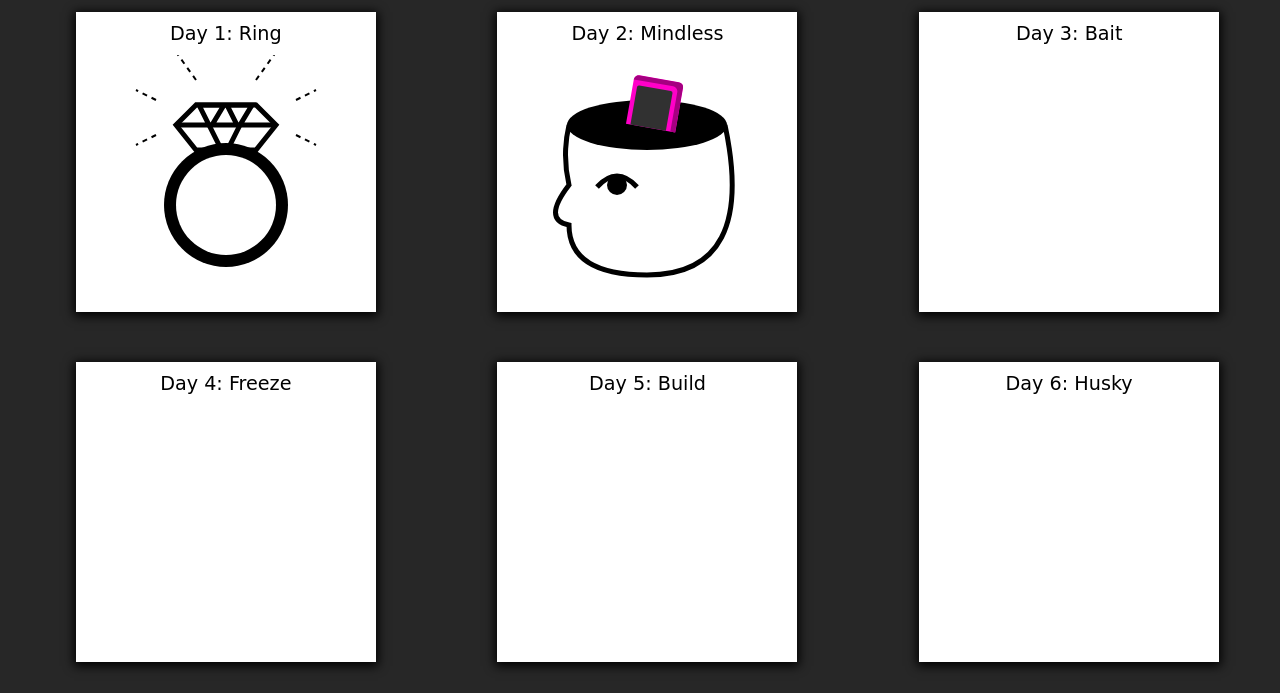
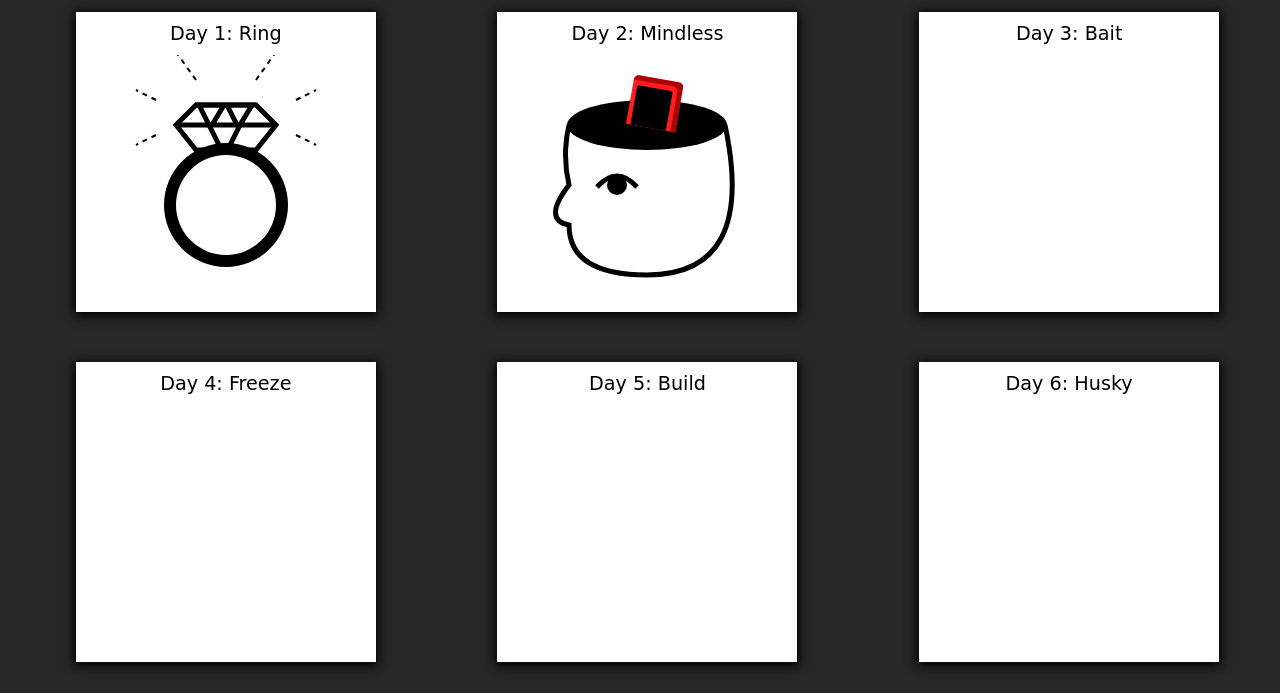
Before and after one commit to wendko/codepen, a website: page pens/inktober-2019/index.html in a window 1280 px wide. Shown: the part 107-800 px from the top of the page. Drawn offline with Linux system fonts and the light colour scheme; a web font is replaced by a local one.

Commit message:
fix: day-2 color change

```diff
--- a/pens/inktober-2019/day-2-mindless.scss
+++ b/pens/inktober-2019/day-2-mindless.scss
@@ -1,6 +1,6 @@
 @mixin mindless-phone {
-    --c-phone: #ff00c8;
-    --c-phone-shadow: #a50081;
+    --c-phone: #ff1d1d;
+    --c-phone-shadow: #aa0404;
     --c-phone-screen: white;
 
     position: absolute;
```
Also changed, not shown: pens/inktober-2019/style.css, 1 other file.
